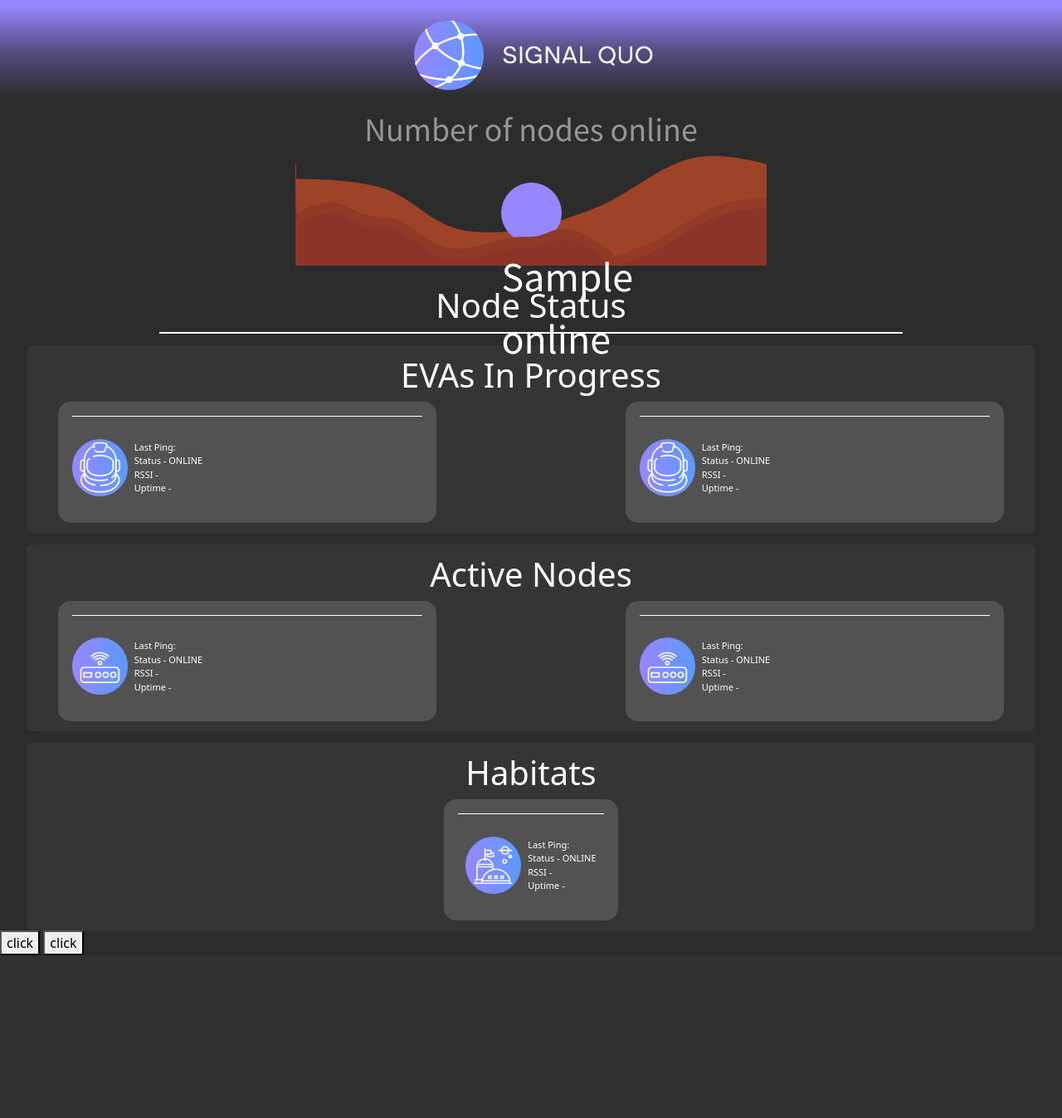
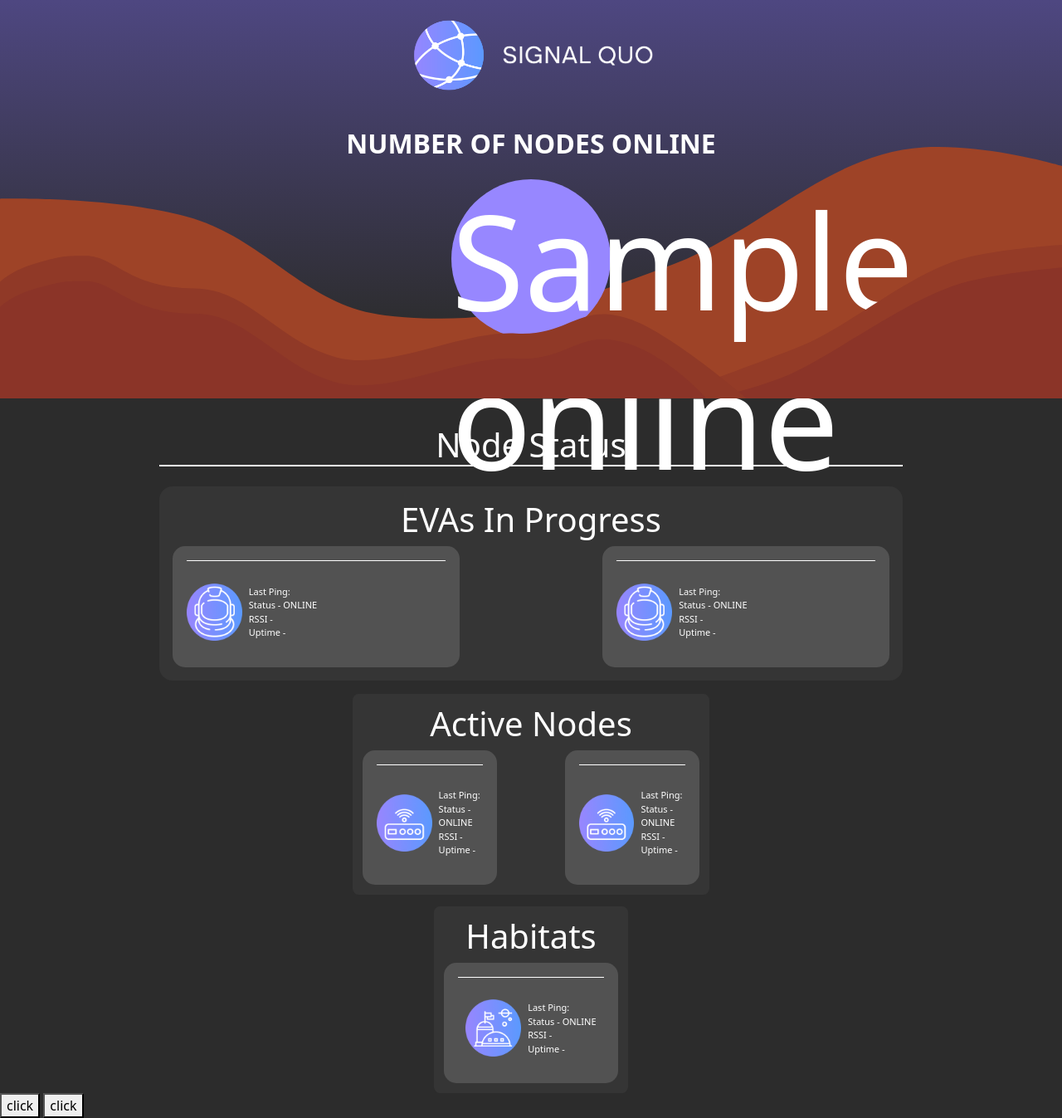
Before and after one commit to Questionable-Research-Labs/sq-comms, a Django app: template lora-hab-web/habWeb/template/index.html in a window 1280 px wide. Shown: the whole page at 83% size. Before the commit the page ends 1151 px from the top, so only its background shows below. Run offline with Django 4.2, Linux system fonts and the light colour scheme; the template is opened without the code that fills it: most values are stand-ins (such as "Sample title", 1, 10 or a date in 2020); some libraries are stand-ins or nearby versions.

Commit message:
Hab-Web improved styling

```diff
--- a/lora-hab-web/habWeb/assets/assets/css/styles.css
+++ b/lora-hab-web/habWeb/assets/assets/css/styles.css
@@ -0,0 +1,62 @@
+.hills-container {
+    height: 45vh;
+    position: relative;
+    margin-bottom: 2em;
+}
+.hills-container svg {
+    position: absolute;
+    bottom: 0;
+    transform: scaleY(0.75) translateY(1.3333333333);
+}
+.hills-container .hill-text {
+    position: absolute;
+    bottom: 20%;
+    left: 50%;
+    width: 12rem;
+    height: 12rem;
+    line-height: 12rem;
+    text-align: center;
+    color: white;
+    background-color: #9787FF;
+    border-radius: 50%;
+    font-size: 10rem;
+    text-align: center;
+    transform: translate(-50%, 0);
+}
+.hills-container .nodes-online-label {
+    position: absolute;
+    bottom: calc(20% + 13rem);
+    left: 50%;
+    width: 70%;
+    text-align: center;
+    color: white;
+    font-size: 2rem;
+    text-align: center;
+    transform: translate(-50%, 0);
+    text-transform: uppercase;
+    font-weight: bold;
+}
+
+body {
+    padding: 0;
+    background: linear-gradient(180deg, rgba(78,71,129,1) 0%, rgba(44,44,44,1) 30%);
+}
+
+.primary-container {
+    margin: 0 auto;
+    width: 70vw;
+    display: flex;
+    justify-content: center;
+    flex-direction: column;
+}
+.primary-header {
+    color: white;
+    text-align: center;
+    border-bottom: white solid 2px;
+}
+.node-group {
+    background-color: #d9d9d90d;
+    padding: 1em;
+    border-radius: 1rem;
+    margin-bottom: 1rem;
+}
--- a/lora-hab-web/habWeb/template/index.html
+++ b/lora-hab-web/habWeb/template/index.html
@@ -14,28 +14,35 @@
 </head>
 
 <style>
-    {#    html, body {#}
-    {#     width: 569px !important;#}
-    {#}#}
+
 </style>
 
-<body class="align-items-center" style="background: #2c2c2c;">
+<body class="align-items-center" >
 <div>
     <header class="header-blue" style="background: rgba(24,78,142,0);height: 14.1px;">
-        <nav class="navbar navbar-dark navbar-expand-md navigation-clean-search" style="background: linear-gradient(180deg, #9787FF 5.57%, rgba(147, 122, 248, 0.45) 44.06%, rgba(147, 122, 248, 0.00) 88.33%);">
+        <nav class="navbar navbar-dark navbar-expand-md navigation-clean-search" >
             <div class="container-fluid">
                 <div style="margin-right: auto;margin-left: auto;"><img src="{% static 'assets/img/Somewhat Questionable Design (2) 3.png' %}" style="height: 100.1px;"><img src="{% static 'assets/img/Somewhat Questionable Design (2) 4.png' %}" style="width: 200px;"></div>
             </div>
         </nav>
-        <h1 class="text-center text-white-50">Number of nodes online</h1>
-        <div style="background: url({% static 'assets/img/Rectangle 4.svg' %}) right / contain;height: 132px;width: 568.6px;padding-top: 51px;margin-left: auto;margin-right: auto;">
-            <p id="num" class="text-center text-white border rounded-circle" style="width: 73px;height: 73px;margin-left: auto;margin-right: auto;padding-top: 0px;margin-top: -19px;background: #9787ff;border-color: #9787ff !important; font-size: 50px"><br>{{ Online }}</p>
-            <div style="height: 82px;background: url({% static 'assets/img/Group 12.svg' %}) right / contain;padding: 4px;margin-top: -71px;"></div>
+    </header>
+    <div class="hills-container">
+        <svg width="100%" viewBox="0 0 1900 450" fill="none" xmlns="http://www.w3.org/2000/svg">
+            <path d="M0 92.7374C0 92.7374 198.075 87.9209 334 124.737C474.299 162.739 544.583 284.762 689 301.237C882.852 323.353 1020.5 280.237 1205 209.737C1363.04 149.348 1483.6 10.5397 1652.5 0.737366C1766.55 -5.88151 1900 34.2374 1900 34.2374V440.237H1263.5H848.5H413.5H0V92.7374Z" fill="#9E4327"/>
+        </svg>
+        <h1 class="nodes-online-label">Number of nodes online</h1>
+        <div class="hill-text" id="num">{{ Online }}</div>
+        <svg width="100%" viewBox="0 0 1900 450" fill="none" xmlns="http://www.w3.org/2000/svg">
+            <path d="M1424.5 359.5C1520.88 322.111 1627.36 224.143 1727.5 198.5C1793.36 181.635 1900 175 1900 175V450H1470H1167C1167 450 1211.51 442.129 1424.5 359.5Z" fill="#943B27"/>
+            <path d="M1415.5 405.5C1509.18 361.783 1630.36 266.643 1730.5 241C1796.36 224.135 1900 215.5 1900 215.5V450H1469.5H1275C1275 450 1370 426.734 1415.5 405.5Z" fill="#8B3428"/>
+            <path d="M0 241.5C0 241.5 21 219.5 68 207C113.621 194.867 113.405 195 154 195C205 195 230.5 253 347.5 253C444.5 253 497.344 348.792 602.5 376.5C695.832 401.093 826.645 327.899 923 333.5C1020.27 339.154 1034.94 276.086 1127 308C1202 334 1336 450 1336 450H426H0V241.5Z" fill="#903927"/>
+            <path d="M0 286.5C0 286.5 21 264.5 68 252C113.621 239.867 113.405 240 154 240C205 240 230.5 298 347.5 298C444.5 298 497.344 393.792 602.5 421.5C695.832 446.093 826.645 372.899 923 378.5C1020.27 384.154 1034.94 321.086 1127 353C1202 379 1264 449.763 1264 449.763H424.5H0V286.5Z" fill="#8B3428"/>
+        </svg>
     </div>
-    </header>
-    <h1 class="text-center text-white" style="margin-top: 224px;">Node Status</h1>
-    <div style="width: 70vw;margin-right: auto;margin-left: auto;background: var(--bs-white);height: 2px;margin-bottom: 14px;"></div>
-    <div style="background: #d9d9d90d;width: 95vw;margin-right: auto;margin-left: auto;padding: 12px;border-radius: 7.5px;border-width: 5px;margin-bottom: 14px;">
+    <div class="primary-container">
+        <h1 class="primary-header">Node Status</h1>
+        <div style="margin-right: auto;margin-left: auto;background: var(--bs-white);height: 2px;margin-bottom: 14px;"></div>
+        <div class="node-group" >
             <h1 class="text-center text-white">EVAs In Progress</h1>
             <div id="eva" class="container">
                 <div class="row">
@@ -55,7 +62,7 @@
                 </div>
             </div>
         </div>
-    <div style="background: #d9d9d90d;width: 95vw;margin-right: auto;margin-left: auto;padding: 12px;border-radius: 7.5px;border-width: 5px;">
+        <div style="background: #d9d9d90d;margin-right: auto;margin-left: auto;padding: 12px;border-radius: 7.5px;border-width: 5px;">
             <h1 class="text-center text-white">Active Nodes</h1>
             <div id="nodes" class="container">
                 <div class="row">
@@ -75,7 +82,7 @@
                 </div>
             </div>
         </div>
-    <div style="background: #d9d9d90d;width: 95vw;margin-right: auto;margin-left: auto;padding: 12px;border-radius: 7.5px;border-width: 5px;margin-top: 14px;">
+        <div style="background: #d9d9d90d;margin-right: auto;margin-left: auto;padding: 12px;border-radius: 7.5px;border-width: 5px;margin-top: 14px;">
             <h1 class="text-center text-white">Habitats</h1>
             <div class="d-sm-flex justify-content-sm-center">
                 <div id="hab_style" style="background: #525252;padding: 17px;border-radius: 15px;width: 209.2px;">
@@ -85,6 +92,8 @@
                     </div>
                 </div>
             </div>
+        </div>
+
     </div>
     <script src="{% static 'assets/bootstrap/js/bootstrap.min.js' %}"></script>
 </div>
```
Lines whose indentation alone changed are shown as unchanged.
